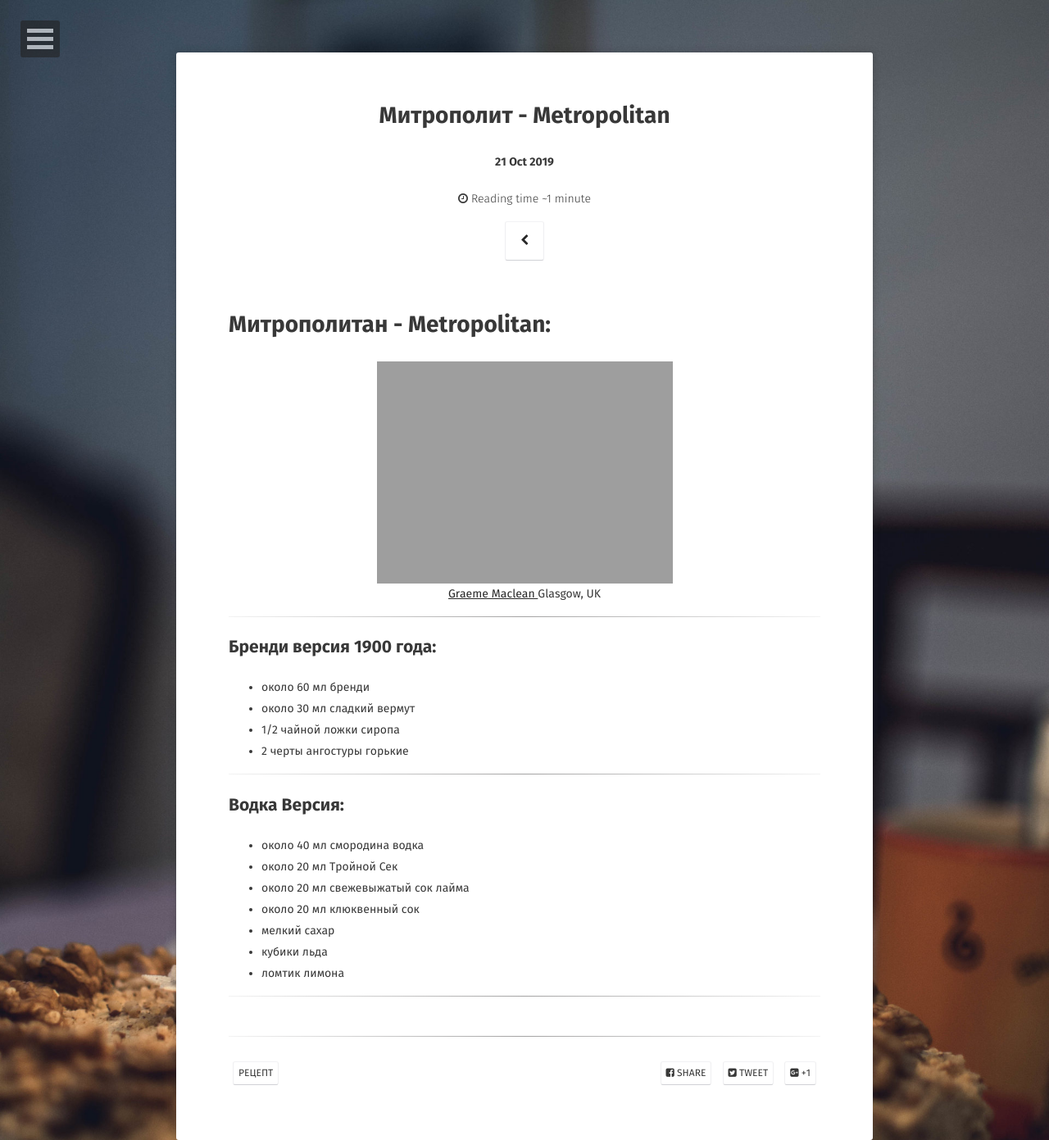
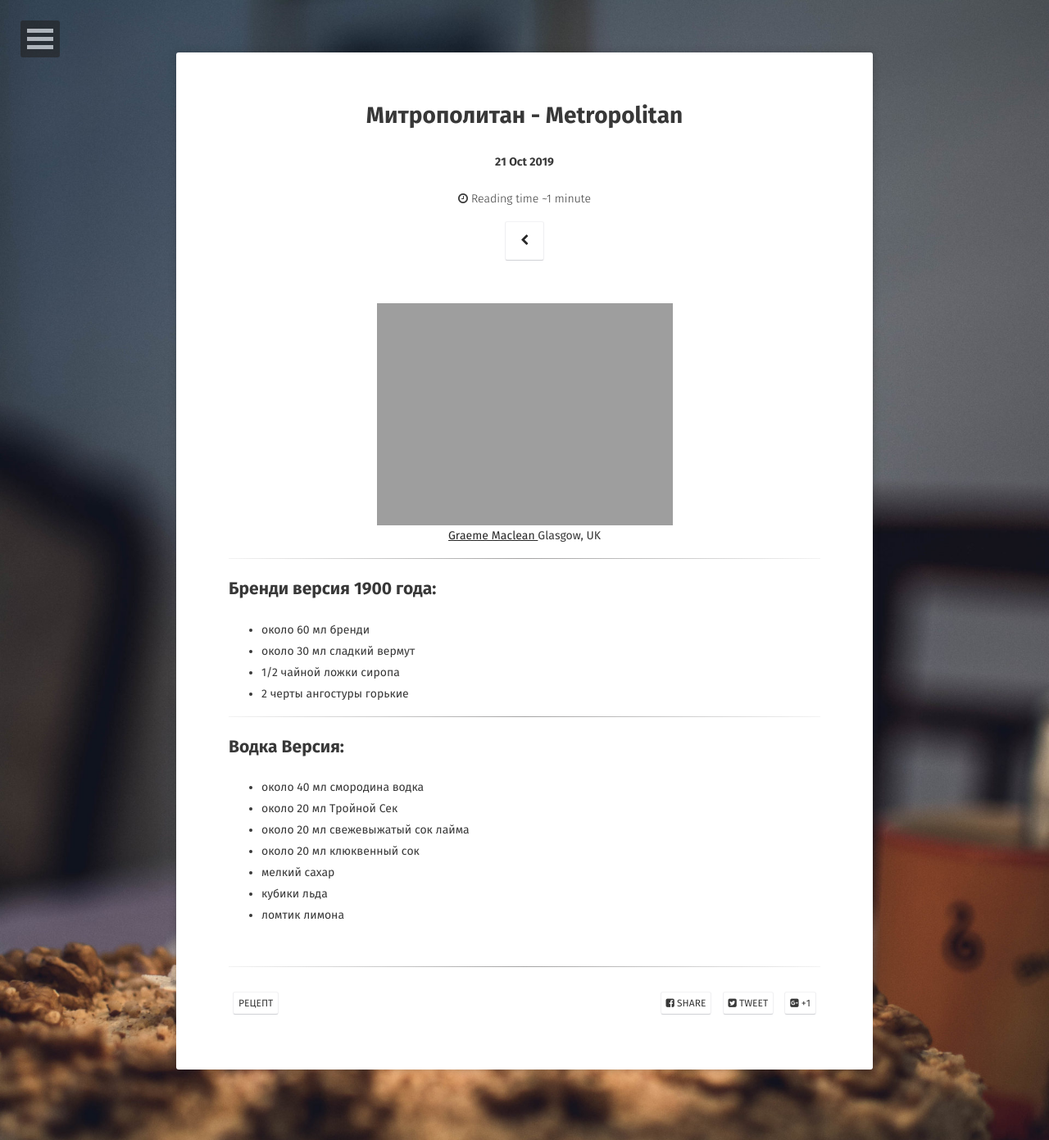
Before and after one commit to alkotur/alkotur.github.io, a Jekyll site: the page built from _posts/2019-10-21-metropolitan.md, in a window 1280 px wide. Shown: the whole page at 82% size. Built offline with Jekyll 4.4.1, drawn with Linux system fonts in a browser that asks for light colours; some web fonts are replaced.

Commit message:
sweet pear and metropolitan

```diff
--- a/_posts/2019-10-21-metropolitan.md
+++ b/_posts/2019-10-21-metropolitan.md
@@ -1,6 +1,6 @@
 ---
 layout: post
-title:  "Mитрополит - Metropolitan"
+title:  "Mитрополитан - Metropolitan"
 date:   2019-10-21
 excerpt: "да..выпить"
 tag:
@@ -8,12 +8,9 @@ tag:
 comments: true
 ---
 
-# Mитрополитан - Metropolitan:
-
 <center><img style="width:50%;height:auto" src="{{ site.url }}/assets/img/cocktails/manhattan.jpg"></center>
 
 <center><a href="https://www.flickr.com/people/32426344@N00"> Graeme Maclean </a> Glasgow, UK</center>
-
 
 ---
 
@@ -33,5 +30,3 @@ comments: true
 - мелкий сахар
 - кубики льда
 - ломтик лимона
-
----
```
Also changed, not shown: _posts/2019-10-21-sweet-pear.md (+0 -6 lines).
